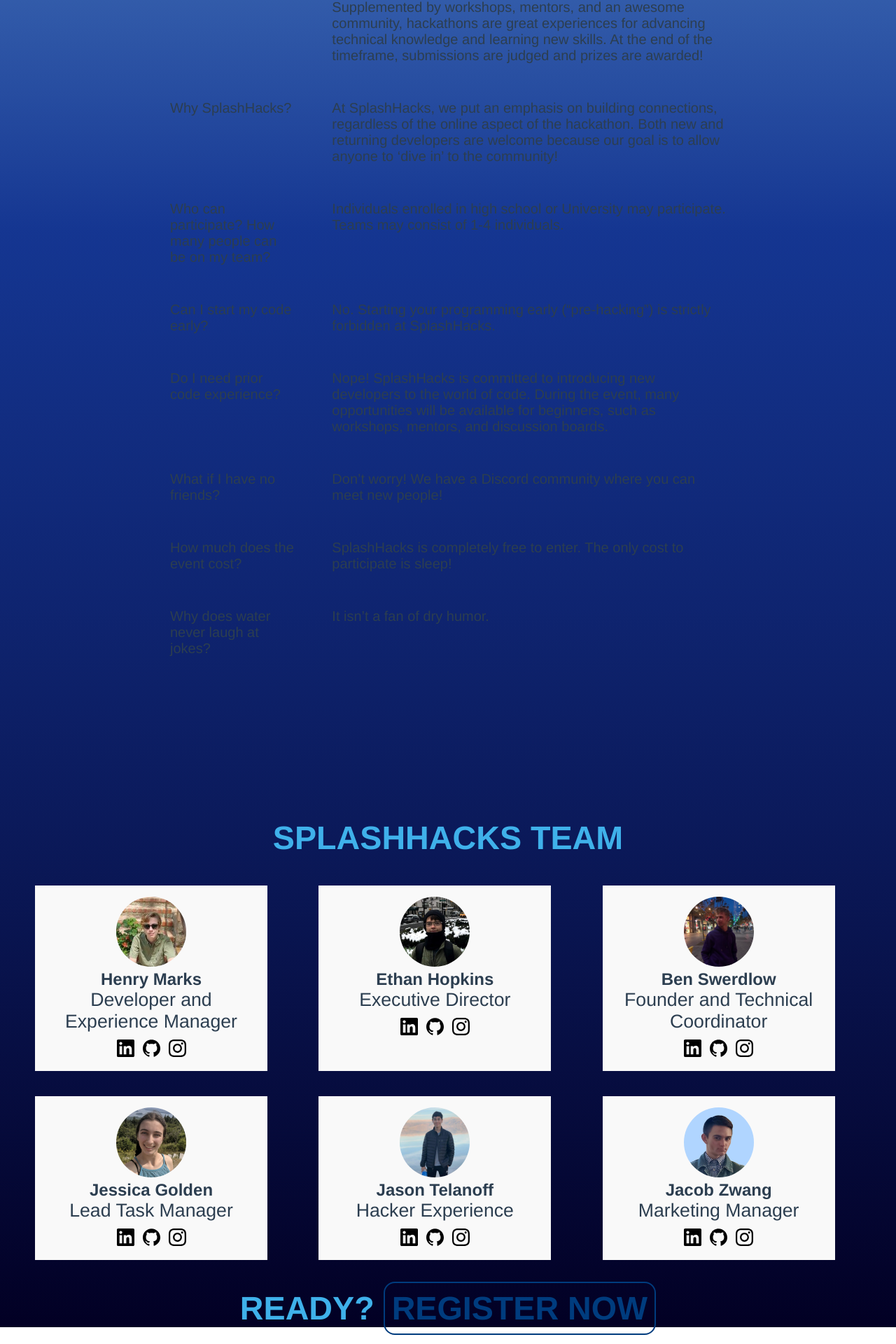
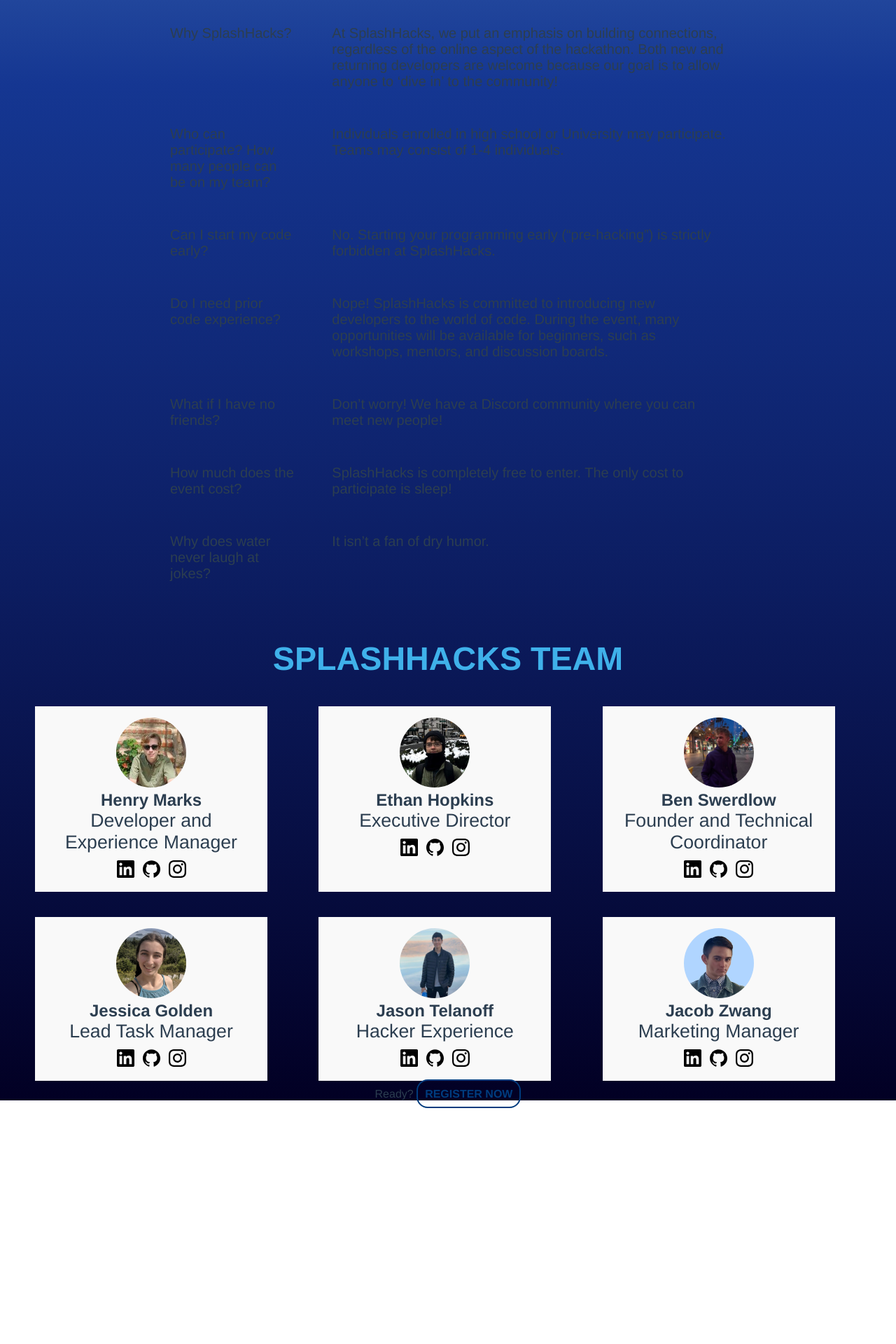
Before and after one commit to splashhacks/web, a Vue app: page / in a window 1280 px wide. Shown: the part 2574-4494 px from the top of the page at 70% size. After the commit the page ends 4157 px from the top, so only its background shows below. Built offline with nearby package versions, Linux system fonts and the light colour scheme.

Commit message:
clean code

```diff
--- a/src/pages/Home.vue
+++ b/src/pages/Home.vue
@@ -11,33 +11,20 @@
           <p>While most online Hackathons are great experiences for learning, testing out new ideas, and advancing technical skills, they tend to focus on individual teams more than the Hacker Community as a whole. At SplashHacks, we aim to provide a stimulating and deeply interconnected event for new and advanced programmers, graphic designers, and technical visionaries alike. During our event, high school and college students will have a 36-hour period to bring their ideas to life, filled with events for peer-to-peer connection and collaboration.</p>
         </div>
       </div>
-    </div>
       <div class="stripeContent" id="Prizes">
         <div class="card">
           <img src="~@/assets/prizes.png" height="400px" />
         </div>
       </div>
-    <div class="content" id="FAQ">
       <div class="card">
         <h1 class="subtitle">Frequently Asked Questions</h1>
         <QA />
-      </div>
-    </div>
-    <div class="content">
-      <div class="card"></div>
-    </div>
-    <div class="content" id="Team">
-      <div class="card">
         <h1 class="subtitle">SplashHacks Team</h1>
         <Team />
       </div>
-    </div>
       <div>
-      <div class="card">
-        <h1 class="subtitle">
         Ready?
         <RegisterButton />
-        </h1>
       </div>
     </div>
   </div>
```
Lines whose indentation alone changed are shown as unchanged.
